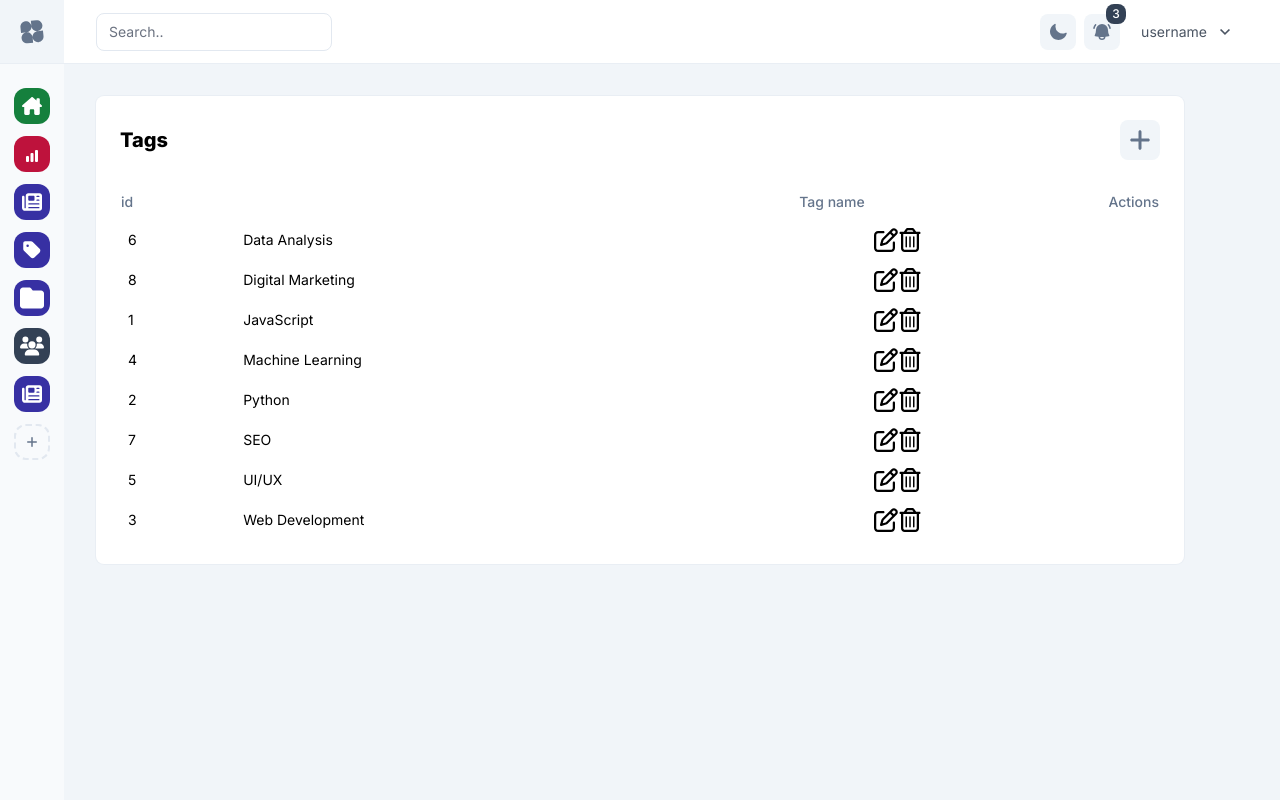
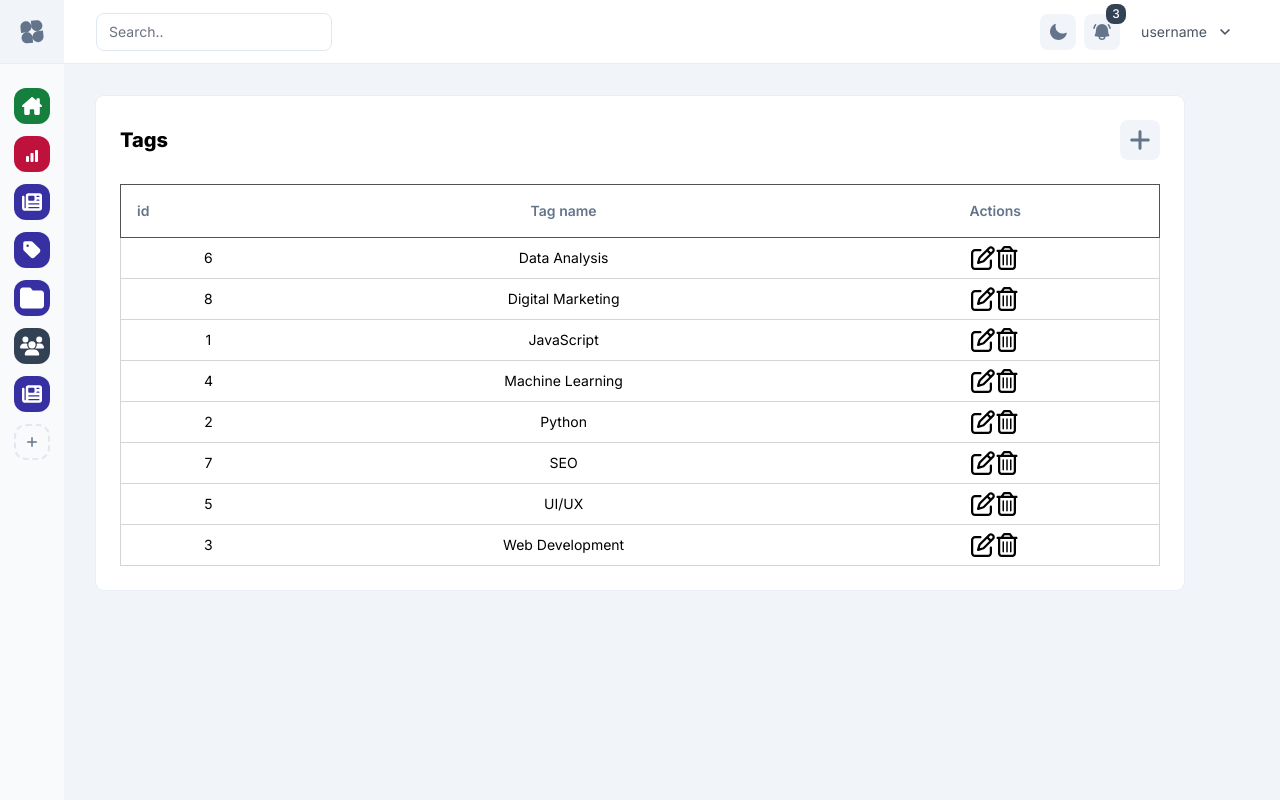
Before and after one commit to ka-amina/Youdemy, a PHP site: page /app/Views/tags.php in a window 1280 px wide. Run offline with PHP 8.4, Linux system fonts and the light colour scheme; data comes from the database, SQL or seed files in the repository; data that the repository does not hold is empty; some libraries are stand-ins or nearby versions.

Commit message:
ajouter des styles de tableau tags

```diff
--- a/app/Models/orm.php
+++ b/app/Models/orm.php
@@ -2,7 +2,7 @@
 
 namespace App\Models;
 
-use Config\Database;
+use config\Database;
 use PDO;
 use PDOException;
 
@@ -125,6 +125,4 @@ class ORM
             return;
         }
     }
-
-
 }
--- a/app/Views/tags.php
+++ b/app/Views/tags.php
@@ -497,17 +497,17 @@ $tagsList->deleteTag($_GET);
                             </div>
                             <table class="w-full text-sm">
                                 <thead>
-                                    <tr>
+                                <tr class="border border-neutral-600">
                                         <th
-                                            class="py-2 pe-2 text-start font-medium text-slate-500 dark:text-slate-400">
+                                            class="px-4 py-4 text-center font-semibold  text-start  text-slate-500 dark:text-slate-400">
                                             id
                                         </th>
                                         <th
-                                            class="py-2 ps-2 text-end font-medium text-slate-500 dark:text-slate-400">
+                                            class="px-4 py-4 text-center font-semibold  text-slate-500 dark:text-slate-400">
                                             Tag name
                                         </th>
                                         <th
-                                            class="py-2 ps-2 text-end font-medium text-slate-500 dark:text-slate-400">
+                                            class="px-4 py-4 text-center font-semibold  text-slate-500 dark:text-slate-400">
                                             Actions
                                         </th>
                                     </tr>
@@ -515,15 +515,15 @@ $tagsList->deleteTag($_GET);
                                 <tbody>
 
                                     <?php foreach ($tags as $tag) : ?>
-                                        <tr>
-                                            <td class="relative p-2">
+                                        <tr class="border border-neutral-300 hover:bg-amber-50 dark:hover:bg-amber-900">
+                                            <td class="relative p-2 text-center">
                                                 <?= $tag['id']; ?>
                                             </td>
-                                            <td class="relative p-2">
+                                            <td class="relative p-2 text-center">
                                                 <?= $tag['name'] ?>
                                             </td>
-                                            <td class="relative p-2">
-                                                <div class="flex">
+                                            <td class="relative p-2 text-center">
+                                                <div class="flex items-center justify-center">
                                                     <a href="editTag.php?id=<?= $tag['id']; ?>" id="update"
                                                         name="update">
                                                         <svg xmlns="http://www.w3.org/2000/svg" viewBox="0 0 512 512" width="24"
```
